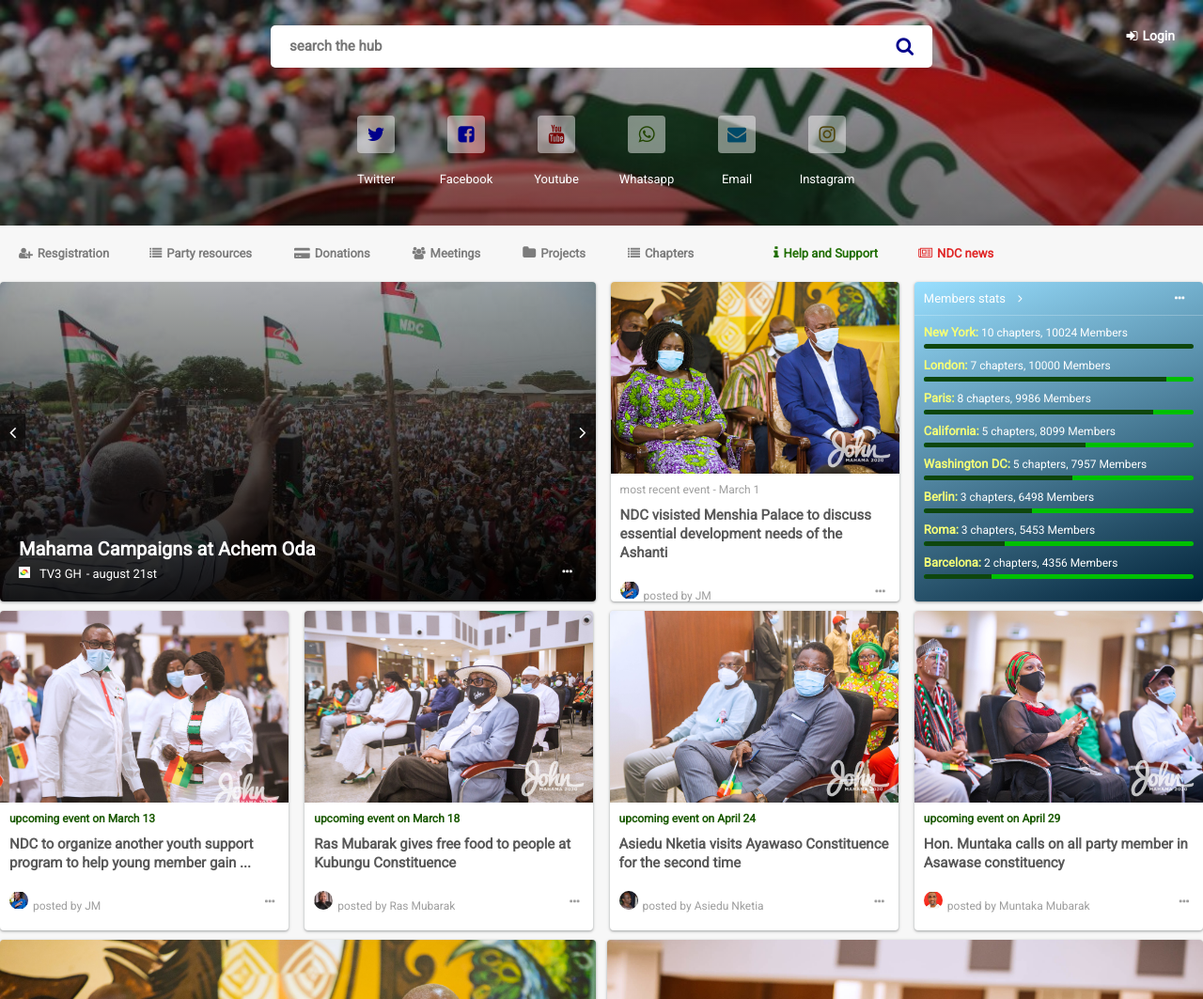
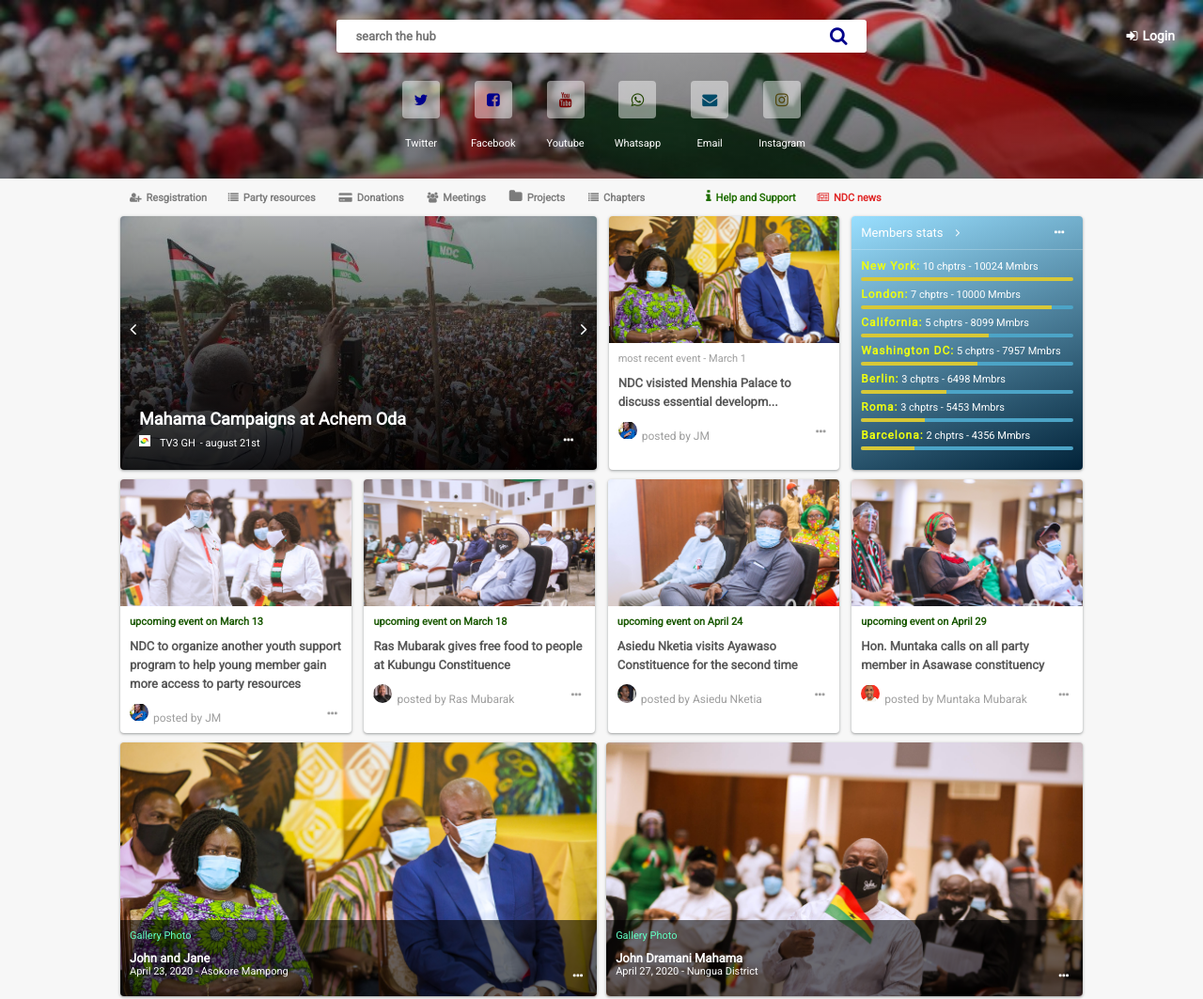
Before and after one commit to AdinanAries/NDC-Project, a website: page public/index.html in a window 1280 px wide. Shown: the top 1063 px of the page at 94% size. Drawn offline with nearby package versions, Linux system fonts and the light colour scheme.

Commit message:
fixed div and font sizes for home page

```diff
--- a/public/index.html
+++ b/public/index.html
@@ -37,7 +37,7 @@
                     <div class="each_setting_btn_container">
                         <div class="each_setting_btn">
                             <div>
-                                <p style="margin: 0; width: auto; font-size: 20px; color: darkblue;">
+                                <p style="margin: 0; width: auto; font-size: 16px; color: darkblue;">
                                     <i class="fa fa-twitter" aria-hidden="true"></i>
                                 </p>
                             </div>
@@ -47,7 +47,7 @@
                     <div class="each_setting_btn_container">
                         <div class="each_setting_btn">
                             <div>
-                                <p style="margin: 0; width: auto; font-size: 20px; color: darkblue;">
+                                <p style="margin: 0; width: auto; font-size: 16px; color: darkblue;">
                                     <i class="fa fa-facebook-square" aria-hidden="true"></i>
                                 </p>
                             </div>
@@ -57,7 +57,7 @@
                     <div class="each_setting_btn_container">
                         <div class="each_setting_btn">
                             <div>
-                                <p style="margin: 0; width: auto; font-size: 20px; color: #750202;">
+                                <p style="margin: 0; width: auto; font-size: 16px; color: #750202;">
                                     <i class="fa fa-youtube" aria-hidden="true"></i>
                                 </p>
                             </div>
@@ -67,7 +67,7 @@
                     <div class="each_setting_btn_container">
                         <div class="each_setting_btn">
                             <div>
-                                <p style="margin: 0; width: auto; font-size: 20px; color: rgb(33, 68, 0);">
+                                <p style="margin: 0; width: auto; font-size: 16px; color: rgb(33, 68, 0);">
                                     <i class="fa fa-whatsapp" aria-hidden="true"></i>
                                 </p>
                             </div>
@@ -77,7 +77,7 @@
                     <div class="each_setting_btn_container">
                         <div class="each_setting_btn">
                             <div>
-                                <p style="margin: 0; width: auto; font-size: 20px; color: rgb(0, 74, 104);">
+                                <p style="margin: 0; width: auto; font-size: 16px; color: rgb(0, 74, 104);">
                                     <i class="fa fa-envelope" aria-hidden="true"></i>
                                 </p>
                             </div>
@@ -87,7 +87,7 @@
                     <div class="each_setting_btn_container">
                         <div class="each_setting_btn">
                             <div>
-                                <p style="margin: 0; width: auto; font-size: 20px; color: rgb(80, 69, 11);">
+                                <p style="margin: 0; width: auto; font-size: 16px; color: rgb(80, 69, 11);">
                                     <i class="fa fa-instagram" aria-hidden="true"></i>
                                 </p>
                             </div>
@@ -150,7 +150,7 @@
               </div>
               <div class="published_event_description">
                   <p>most recent event - March 1</p>
-                  <h1>NDC visisted Menshia Palace to discuss essential development needs of the Ashanti</h1>
+                  <h1>NDC visisted Menshia Palace to discuss essential developm...</h1>
                   <div class="event_post_person">
                     <div style="display: flex;">
                         <div class="event_post_person_pic">
@@ -184,35 +184,31 @@
                   </div>
                 </div>
                 <div id="other_stuff_container_info">
-                  <p><span style="font-weight: bolder;">New York:</span> 10 chapters, 10024 Members</p>
+                  <p><span style="font-weight: bolder;">New York:</span> 10 chptrs - 10024 Mmbrs</p>
                   <div class="chart_bar">
                     <div style="width: 100%;"></div>
                   </div>
-                  <p><span style="font-weight: bolder;">London:</span> 7 chapters, 10000 Members</p>
+                  <p><span style="font-weight: bolder;">London:</span> 7 chptrs - 10000 Mmbrs</p>
                   <div class="chart_bar">
                     <div style="width: 90%;"></div>
                   </div>
-                  <p><span style="font-weight: bolder;">Paris:</span> 8 chapters, 9986 Members</p>
-                  <div class="chart_bar">
-                    <div style="width: 85%;"></div>
-                  </div>
-                  <p><span style="font-weight: bolder;">California:</span> 5 chapters, 8099 Members</p>
+                  <p><span style="font-weight: bolder;">California:</span> 5 chptrs - 8099 Mmbrs</p>
                   <div class="chart_bar">
                     <div style="width: 60%;"></div>
                   </div>
-                  <p><span style="font-weight: bolder;">Washington DC:</span> 5 chapters, 7957 Members</p>
+                  <p><span style="font-weight: bolder;">Washington DC:</span> 5 chptrs - 7957 Mmbrs</p>
                   <div class="chart_bar">
                     <div style="width: 55%;"></div>
                   </div>
-                  <p><span style="font-weight: bolder;">Berlin:</span> 3 chapters, 6498 Members</p>
+                  <p><span style="font-weight: bolder;">Berlin:</span> 3 chptrs - 6498 Mmbrs</p>
                   <div class="chart_bar">
                     <div style="width: 40%;"></div>
                   </div>
-                  <p><span style="font-weight: bolder;">Roma:</span> 3 chapters, 5453 Members</p>
+                  <p><span style="font-weight: bolder;">Roma:</span> 3 chptrs - 5453 Mmbrs</p>
                   <div class="chart_bar">
                     <div style="width: 30%;"></div>
                   </div>
-                  <p><span style="font-weight: bolder;">Barcelona:</span> 2 chapters, 4356 Members</p>
+                  <p><span style="font-weight: bolder;">Barcelona:</span> 2 chptrs - 4356 Mmbrs</p>
                   <div class="chart_bar">
                     <div style="width: 25%;"></div>
                   </div>
@@ -227,7 +223,7 @@
                 </div>
                 <div class="published_event_description">
                     <p style="color:rgb(25, 88, 0); font-weight: bolder;">upcoming event on March 13</p>
-                    <h1>NDC to organize another youth support program to help young member gain ...</h1>
+                    <h1>NDC to organize another youth support program to help young member gain more access to party resources</h1>
                     <div class="event_post_person">
                       <div style="display: flex;">
                           <div class="event_post_person_pic">
--- a/public/styles/style.css
+++ b/public/styles/style.css
@@ -13,7 +13,7 @@
   outline: none;
 }
 .wrapper {
-  max-width: 1300px;
+  max-width: 1024px;
   margin: auto;
 }
 header {
@@ -23,10 +23,10 @@
   background-size: cover;
   background-repeat: no-repeat;
   margin-bottom: 20px;
-  height: 200px;
+  height: 150px;
 }
 .header_content_container {
-  height: 200px;
+  height: 150px;
   display: flex;
   flex-direction: column;
   justify-content: center;
@@ -42,13 +42,13 @@
   justify-content: space-between;
   overflow: hidden;
   background-color: white;
-  height: 45px;
-  border-radius: 5px;
+  height: 35px;
+  border-radius: 3px;
   margin: auto;
 }
 .search_box input {
   border: none;
-  font-size: 15px;
+  font-size: 13px;
   font-weight: bolder;
   width: 80%;
 }
@@ -66,7 +66,7 @@
   position: absolute;
   width: 100%;
   margin: auto;
-  height: 200px;
+  height: 260px;
   margin-top: -5px;
   border-top: 1px solid #d4d3d3;
   box-shadow: 0px 1.6px 3.6px rgba(0, 0, 0, 0.13),
@@ -78,15 +78,15 @@
 }
 .header_settings_area {
   margin: auto;
-  margin-top: 30px;
+  margin-top: 20px;
   display: flex;
   justify-content: space-between;
   width: 45%;
 }
 .each_setting_btn_container {
-  padding: 15px 0;
+  padding: 10px 0;
   width: 18%;
-  border-radius: 4px;
+  border-radius: 3px;
   display: flex;
   justify-content: center;
 }
@@ -94,18 +94,21 @@
   background-color: rgba(255, 255, 255, 0.459);
   color: black !important;
 }
+.each_setting_btn_container:hover div {
+  background: none !important;
+}
 .each_setting_btn {
-  width: 80px;
+  width: 60px;
 }
 .each_setting_btn p {
   text-align: center;
-  width: 80px;
+  width: 60px;
   margin-top: 20px;
   color: white;
-  font-size: 13px;
+  font-size: 11px;
 }
 .each_setting_btn div {
-  margin-left: 20px;
+  margin-left: 10px;
   width: 40px;
   height: 40px;
   background-color: rgba(255, 255, 255, 0.459);
@@ -120,16 +123,16 @@
   justify-content: space-between;
 }
 .top_links {
-  margin-top: -5px;
+  margin-top: -15px;
   width: 100%;
-  height: 45px;
+  height: 35px;
 }
 .top_links li {
-  font-size: 13px;
+  font-size: 11px;
   font-weight: bolder;
   color: rgb(124, 124, 124);
   display: inline;
-  padding: 20px;
+  padding: 10px;
   cursor: pointer;
   position: relative;
 }
@@ -193,7 +196,7 @@
   background-color: #ffffff;
   border-radius: 4px;
   width: 24%;
-  height: 340px;
+  height: 270px;
 }
 .gallery_item,
 .news_item {
@@ -210,15 +213,15 @@
   background-color: #0000008f;
   padding: 10px;
   color: white;
-  font-size: 14px;
+  font-size: 13px;
   border-bottom-left-radius: 5px;
   border-bottom-right-radius: 5px;
 }
 .photo_gallery_nav p {
-  font-size: 12px;
+  font-size: 11px;
 }
 .photo_gallery_nav h1 {
-  font-size: 15px;
+  font-size: 13px;
 }
 .main_menu_item .published_event_photo {
   border-top-left-radius: 4px;
@@ -250,24 +253,25 @@
   border-top: 1px solid rgba(255, 255, 255, 0.233);
 }
 #other_stuff_container_info p {
-  font-size: 12px;
+  font-size: 11px;
   color: white;
   margin-bottom: 5px;
 }
 .chart_bar {
   overflow: hidden;
-  margin-bottom: 10px;
+  margin-bottom: 7px;
   border-radius: 5px;
-  background-color: rgb(0, 192, 0);
+  background-color: rgb(76, 164, 199);
   width: 100%;
 }
 #other_stuff_container_info span {
-  color: rgb(246, 255, 118);
-  font-size: 13px;
+  letter-spacing: 1px;
+  color: rgb(237, 253, 17);
+  font-size: 12px;
 }
 .chart_bar div {
-  height: 5px;
-  background-color: rgb(14, 70, 14);
+  height: 4px !important;
+  background-color: rgb(216, 200, 55);
 }
 #latest_news_display {
   display: flex;
@@ -279,7 +283,7 @@
   background-size: cover;
 }
 #latest_news_buttons {
-  height: 200px;
+  height: 170px;
   width: 100%;
   display: flex;
   flex-direction: column;
@@ -291,7 +295,7 @@
 }
 #lastes_news_prev_and_next_btn i {
   padding: 10px;
-  background-color: #0a0a0ab0;
+  background-color: #0a0a0a86;
   color: white;
 }
 #latest_news_titles {
@@ -304,9 +308,10 @@
 }
 #latest_news_titles h1 {
   color: white;
+  font-size: 18px;
 }
 #latest_news_titles span {
-  font-size: 13px;
+  font-size: 11px;
   color: white;
 }
 #latest_news_media_icon {
@@ -317,7 +322,7 @@
 .published_events {
 }
 .published_event_photo {
-  height: 60%;
+  height: 50%;
   background-color: darkgrey;
   background-image: url("../pictures/NDCatMenshiaplce.jpg");
   background-size: cover;
@@ -336,16 +341,16 @@
   background-image: url("../pictures/ndcevnt4.jpg");
 }
 .published_event_description {
-  height: 40%;
+  height: 50%;
   padding: 10px;
 }
 .published_event_description h1 {
-  font-size: 15px;
+  font-size: 13px;
   color: rgb(88, 88, 88);
   line-height: 20px;
 }
 .published_event_description p {
-  font-size: 12px;
+  font-size: 11px;
   color: #9e9e9e;
   margin-bottom: 10px;
 }
@@ -360,7 +365,7 @@
   margin: 0;
   display: flex;
   justify-content: space-between;
-  margin-top: 20px;
+  margin-top: 10px;
   font-size: 12px;
   color: #9e9e9e;
 }
```
